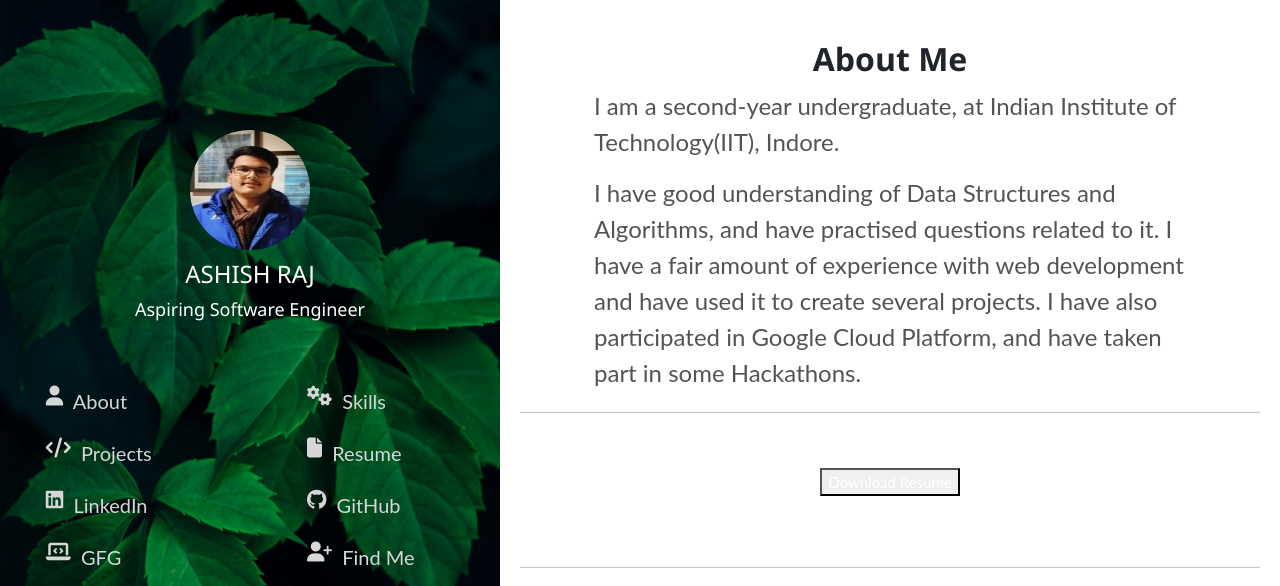
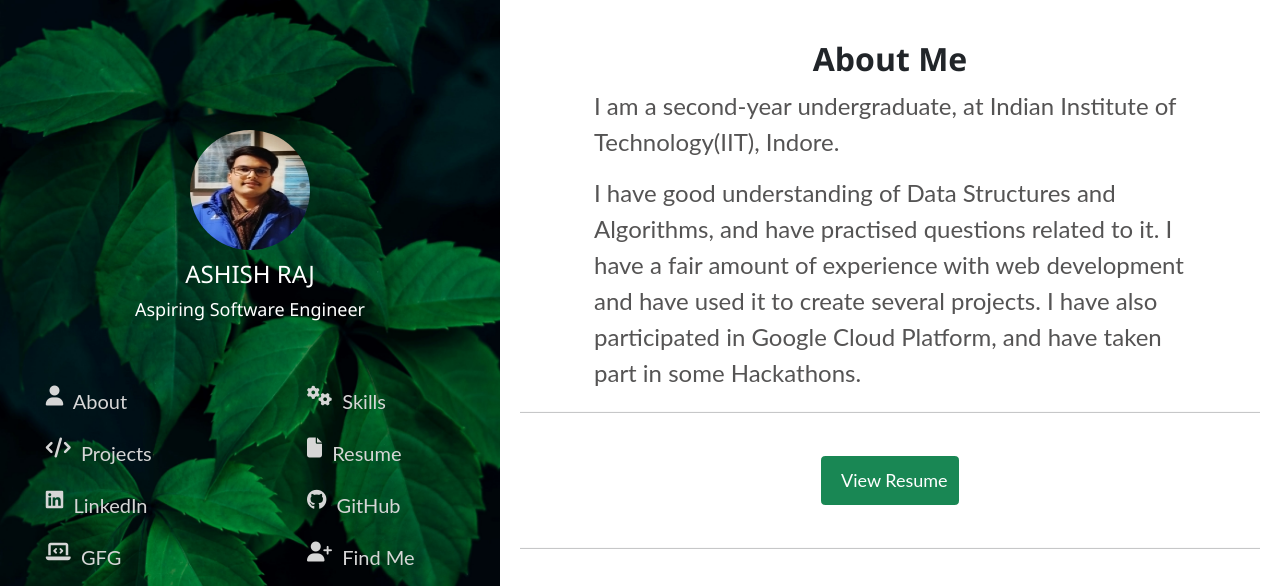
Before and after one commit to AshishRajIITI/Portfolio, a plain HTML site: page index.html in a window 1280 px wide. Shown: the top 586 px of the page. Drawn offline with nearby package versions, Linux system fonts and the light colour scheme.

Commit message:
Update index.html

```diff
--- a/index.html
+++ b/index.html
@@ -107,11 +107,16 @@
       <hr/>
       <br/>
 
-      <div class="resumeLink" style="display: flex; justify-content: center; margin-top: 12px;" >
-        <a  href="https://drive.google.com/file/d/1fp68RndBgfaUWMRXegRr_o5QEwHHqqti/view" target="_blank">
-          <button class="name noselect">Download Resume</button>
+     <div class="resumeLink" style="display: flex; justify-content: center;" >
+        <a href="https://drive.google.com/file/d/1fp68RndBgfaUWMRXegRr_o5QEwHHqqti/view" target="_blank">
+        <Button type="button"
+        class="btn btn-success"
+        style="padding: 10px; font-size:large;"
+        >&nbsp View Resume</Button>
         </a>
       </div>
+
+      <br/>
       <hr/>
 
       <div class="skills" id="skills">
```
